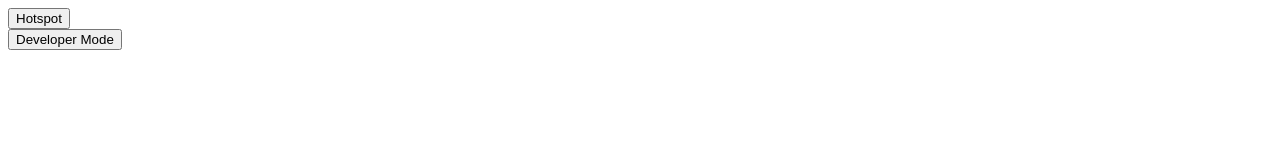
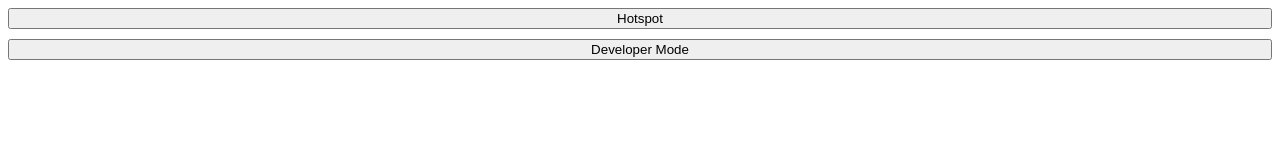
Before and after one commit to vivekjishtu/KiaOSExperiments, a plain HTML site: page index.html in a window 1280 px wide. Drawn offline with Linux system fonts and the light colour scheme.

Commit message:
Update index.html
Adding some styling

```diff
--- a/index.html
+++ b/index.html
@@ -3,9 +3,18 @@
     <meta charset="utf-8">
     <title>KiaOS Experiments</title>
     <meta name="viewport" content="width=device-width, initial-scale=1">
-  </head>
+    <style>
+	   section button {
+		width: 100%;
+	    }
+
+	    section {
+		margin-bottom: 10px;
+	    }
+    </style>
+</head>
   <body>
-	<main>
+     <main>
       <section>
         <button id="launchHotSpot">Hotspot</button>
       </section>
```
